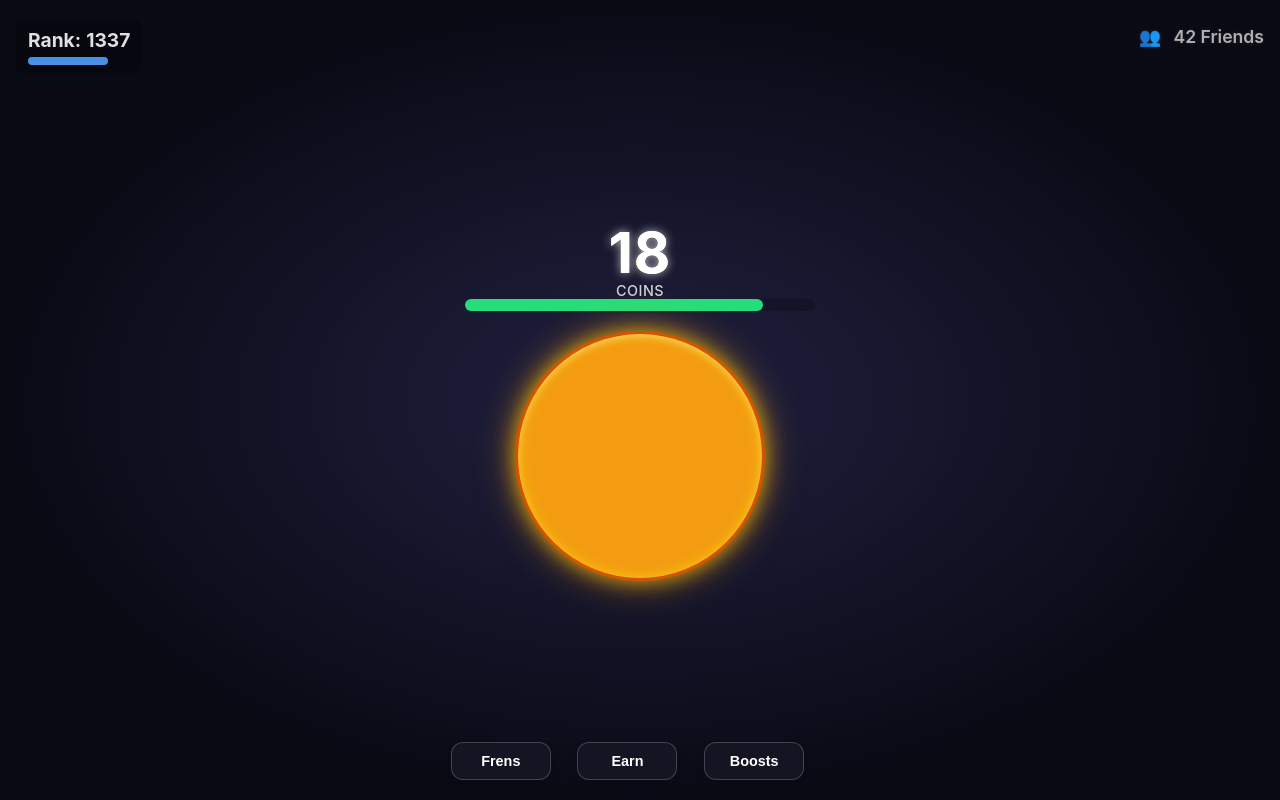
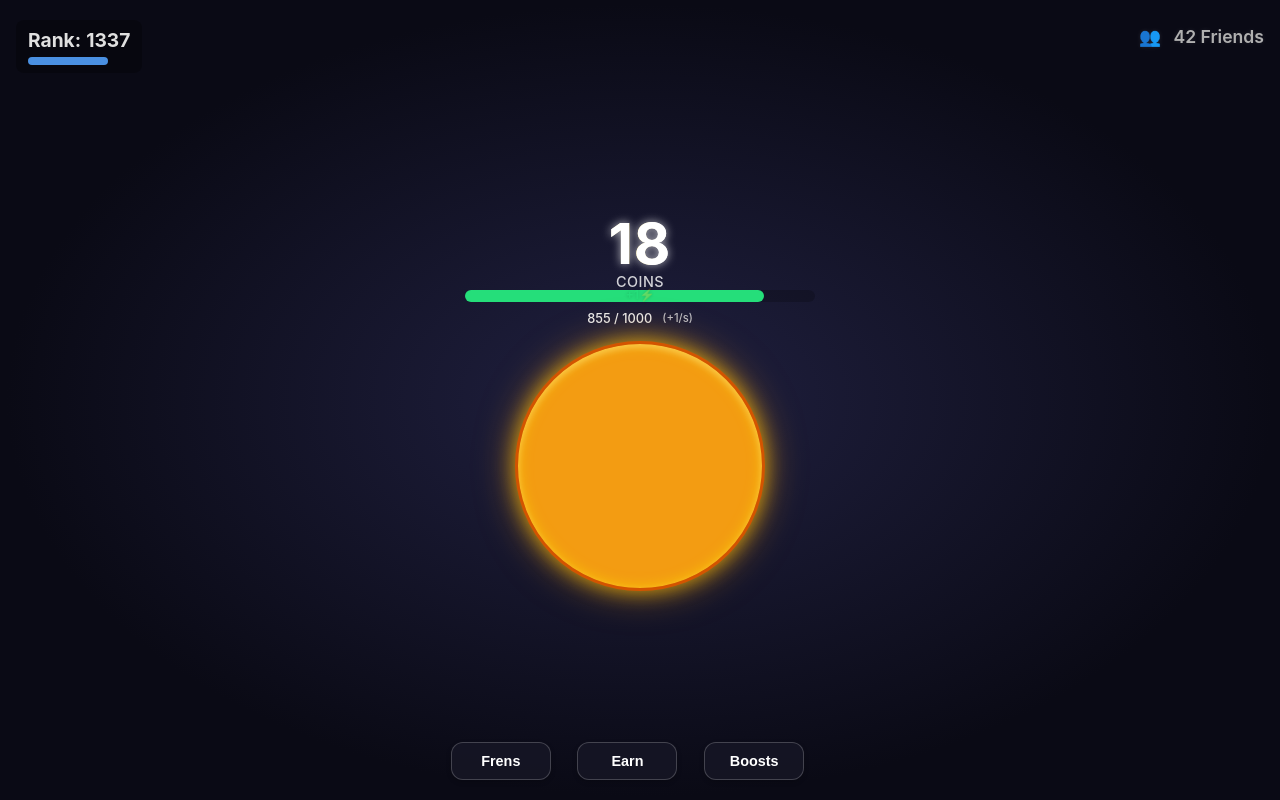
Before and after one commit to Azizjon003/magic-coin, a Next.js app: page / in a window 1280 px wide. Built offline with nearby package versions, Linux system fonts and the light colour scheme.

Commit message:
Add energy regeneration feature to HomePage; implement feedback text display for energy gains and manage energy regeneration with useEffect. Update EnergyBar styles for improved layout consistency.

```diff
--- a/app/page.tsx
+++ b/app/page.tsx
@@ -1,6 +1,6 @@
 "use client"; // This page is interactive, so it needs to be a Client Component
 
-import React, { useState } from "react"; // Import useState
+import React, { useState, useEffect } from "react"; // Import useState and useEffect
 // import Image from 'next/image'; // Image import is not used currently
 import CoinCounter from "../components/CoinCounter";
 import GameButton from "../components/GameButton";
@@ -9,6 +9,16 @@ import EnergyBar from "../components/EnergyBar"; // Import EnergyBar
 import FriendCounter from "../components/FriendCounter"; // Import FriendCounter
 import LeaderboardDisplay from "../components/LeaderboardDisplay"; // Import LeaderboardDisplay
 import ActionButton from "../components/ActionButton"; // Import ActionButton
+import RegenFeedbackText from "../components/RegenFeedbackText"; // Import RegenFeedbackText
+
+const ENERGY_REGENERATION_RATE = 1;
+const ENERGY_REGENERATION_INTERVAL = 1000;
+
+interface RegenFeedbackTextState {
+  // Interface for regen feedback text
+  id: string;
+  text: string;
+}
 
 export default function HomePage() {
   const [coinCount, setCoinCount] = useState(18); // Updated to match image
@@ -18,6 +28,9 @@ export default function HomePage() {
   const [friendCount, setFriendCount] = useState(42); // Updated to match image
   const [leaderboardRank, setLeaderboardRank] = useState(1337); // Updated to match image
   const [leaderboardBadge, setLeaderboardBadge] = useState(""); // Removed trophy badge
+  const [regenFeedbackTexts, setRegenFeedbackTexts] = useState<
+    RegenFeedbackTextState[]
+  >([]); // State for regen texts
 
   const handleCoinClick = () => {
     setCoinCount((prev) => prev + 1);
@@ -27,6 +40,44 @@ export default function HomePage() {
   const toggleBoostsMenu = () => {
     setIsBoostsMenuOpen(!isBoostsMenuOpen);
   };
+
+  const removeRegenFeedbackText = (id: string) => {
+    setRegenFeedbackTexts((prevTexts) =>
+      prevTexts.filter((text) => text.id !== id)
+    );
+  };
+
+  useEffect(() => {
+    const timer = setInterval(() => {
+      setEnergy((prevEnergy) => {
+        if (prevEnergy < maxEnergy) {
+          const newEnergy = Math.min(
+            prevEnergy + ENERGY_REGENERATION_RATE,
+            maxEnergy
+          );
+          if (newEnergy > prevEnergy) {
+            const newFeedback: RegenFeedbackTextState = {
+              // Improved ID generation with Math.random()
+              id: `regen-${Date.now()}-${Math.random()
+                .toString(36)
+                .substr(2, 5)}`,
+              text: `+${ENERGY_REGENERATION_RATE}⚡`,
+            };
+            setRegenFeedbackTexts((prevFeedback) => [
+              ...prevFeedback,
+              newFeedback,
+            ]);
+          }
+          return newEnergy;
+        }
+        return prevEnergy;
+      });
+    }, ENERGY_REGENERATION_INTERVAL);
+
+    return () => {
+      clearInterval(timer);
+    };
+  }, [maxEnergy]); // Removed ENERGY_REGENERATION_RATE as it's a constant and won't change behavior here
 
   return (
     <main
@@ -46,6 +97,16 @@ export default function HomePage() {
         overflow: "hidden",
       }}
     >
+      {/* Regen Feedback Texts - rendered in the main container to use absolute positioning effectively */}
+      {regenFeedbackTexts.map((feedback) => (
+        <RegenFeedbackText
+          key={feedback.id}
+          id={feedback.id}
+          text={feedback.text}
+          onComplete={removeRegenFeedbackText}
+        />
+      ))}
+
       {/* Top Section: Leaderboard, Settings, Friends */}
       <div
         style={{
@@ -70,7 +131,7 @@ export default function HomePage() {
         style={{
           flexGrow: 1,
           display: "flex",
-          flexDirection: "column", // Stack coin count, energy bar, and button vertically
+          flexDirection: "column",
           alignItems: "center",
           justifyContent: "center",
           width: "100%",
@@ -78,6 +139,30 @@ export default function HomePage() {
       >
         <CoinCounter count={coinCount} />
         <EnergyBar currentEnergy={energy} maxEnergy={maxEnergy} />
+        {/* Energy Info Text Display */}
+        <div
+          style={{
+            color: "rgba(255, 255, 255, 0.9)",
+            fontSize: "0.8rem",
+            margin: 0,
+            marginTop: "4px", // Spacing from EnergyBar
+            marginBottom: "15px", // Spacing before GameButton
+            fontWeight: "500",
+            textAlign: "center",
+            display: "flex", // To place items side-by-side
+            alignItems: "center",
+            gap: "10px", // Space between limit and regen rate
+          }}
+        >
+          <span>
+            {energy} / {maxEnergy}
+          </span>
+          <span
+            style={{ fontSize: "0.7rem", color: "rgba(255, 255, 255, 0.7)" }}
+          >
+            (+{ENERGY_REGENERATION_RATE}/s)
+          </span>
+        </div>
         <GameButton onClick={handleCoinClick} />
       </div>
 
--- a/components/EnergyBar.tsx
+++ b/components/EnergyBar.tsx
@@ -11,11 +11,11 @@ const EnergyBar: React.FC<EnergyBarProps> = ({ currentEnergy, maxEnergy }) => {
   return (
     <div
       style={{
-        width: "80%",
+        width: "100%",
         maxWidth: "350px",
         backgroundColor: "rgba(0, 0, 0, 0.2)", // Slightly more transparent track background
         borderRadius: "10px",
-        marginBottom: "20px", // Adjusted margin for spacing like in the image
+        marginBottom: "5px", // Reduced margin as text will be below
         height: "12px", // Made the bar thinner to match image
         display: "flex", // Added to help align inner bar if needed, though not strictly necessary for this simple case
         alignItems: "center", // Vertically center the fill if padding was present on inner
@@ -30,7 +30,7 @@ const EnergyBar: React.FC<EnergyBarProps> = ({ currentEnergy, maxEnergy }) => {
           transition: "width 0.5s ease-in-out",
         }}
       >
-        {/* Removed energy text display */}
+        {/* Text display removed from here */}
       </div>
     </div>
   );
--- /dev/null
+++ b/components/RegenFeedbackText.tsx
@@ -0,0 +1,67 @@
+import React, { useEffect, useState } from "react";
+
+interface RegenFeedbackTextProps {
+  id: string;
+  text: string;
+  onComplete: (id: string) => void;
+  // X, Y can be fixed or passed if we want to position it dynamically later
+}
+
+const RegenFeedbackText: React.FC<RegenFeedbackTextProps> = ({
+  id,
+  text,
+  onComplete,
+}) => {
+  const [style, setStyle] = useState({
+    opacity: 1,
+    transform: "translateY(0px) scale(1)",
+  });
+  const animationDuration = 1000; // milliseconds
+
+  useEffect(() => {
+    const animateTimeout = setTimeout(() => {
+      setStyle({
+        opacity: 0,
+        transform: "translateY(-20px) scale(0.8)", // Move upwards, shrink slightly and fade out
+      });
+    }, 50);
+
+    const completeTimeout = setTimeout(() => {
+      onComplete(id);
+    }, animationDuration);
+
+    return () => {
+      clearTimeout(animateTimeout);
+      clearTimeout(completeTimeout);
+    };
+    // Removed animationDuration from dependencies as it's constant within this component
+  }, [id, onComplete]);
+
+  return (
+    <div
+      style={{
+        // Positioned centrally, will appear above the energy bar area
+        position: "absolute",
+        left: "50%",
+        // We'll adjust top/transform to place it above where the energy bar is roughly
+        // This assumes the parent div of EnergyBar is the main flex container for the center section
+        top: "calc(50% - 100px)", // Approximate position above energy bar. Adjust as needed.
+        transform: `translateX(-50%) ${style.transform}`,
+        color: "#25DE7A", // Green color for energy regen text
+        fontSize: "0.9rem",
+        fontWeight: "bold",
+        pointerEvents: "none",
+        opacity: style.opacity,
+        transition: `opacity ${animationDuration * 0.9}ms ease-out, transform ${
+          animationDuration * 0.9
+        }ms ease-out`,
+        zIndex: 20,
+        textShadow: "0 0 4px rgba(0,0,0,0.6)",
+      }}
+    >
+      {text}
+    </div>
+  );
+};
+
+export default RegenFeedbackText;
```
